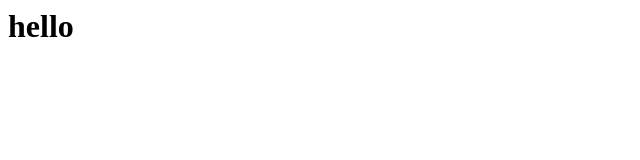
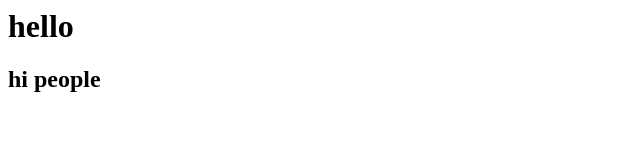
Before and after one commit to katsisaac50/hello-world, a plain HTML site: page index.html in a window 1280 px wide. Shown: the whole page, without its empty margins (0-640 px from the left). Drawn offline with Linux system fonts and the light colour scheme.

Commit message:
h2 added

```diff
--- a/index.html
+++ b/index.html
@@ -7,5 +7,6 @@
 </head>
 <body>
     <h1>hello</h1>
+    <h2>hi people</h2>
 </body>
 </html>
```
